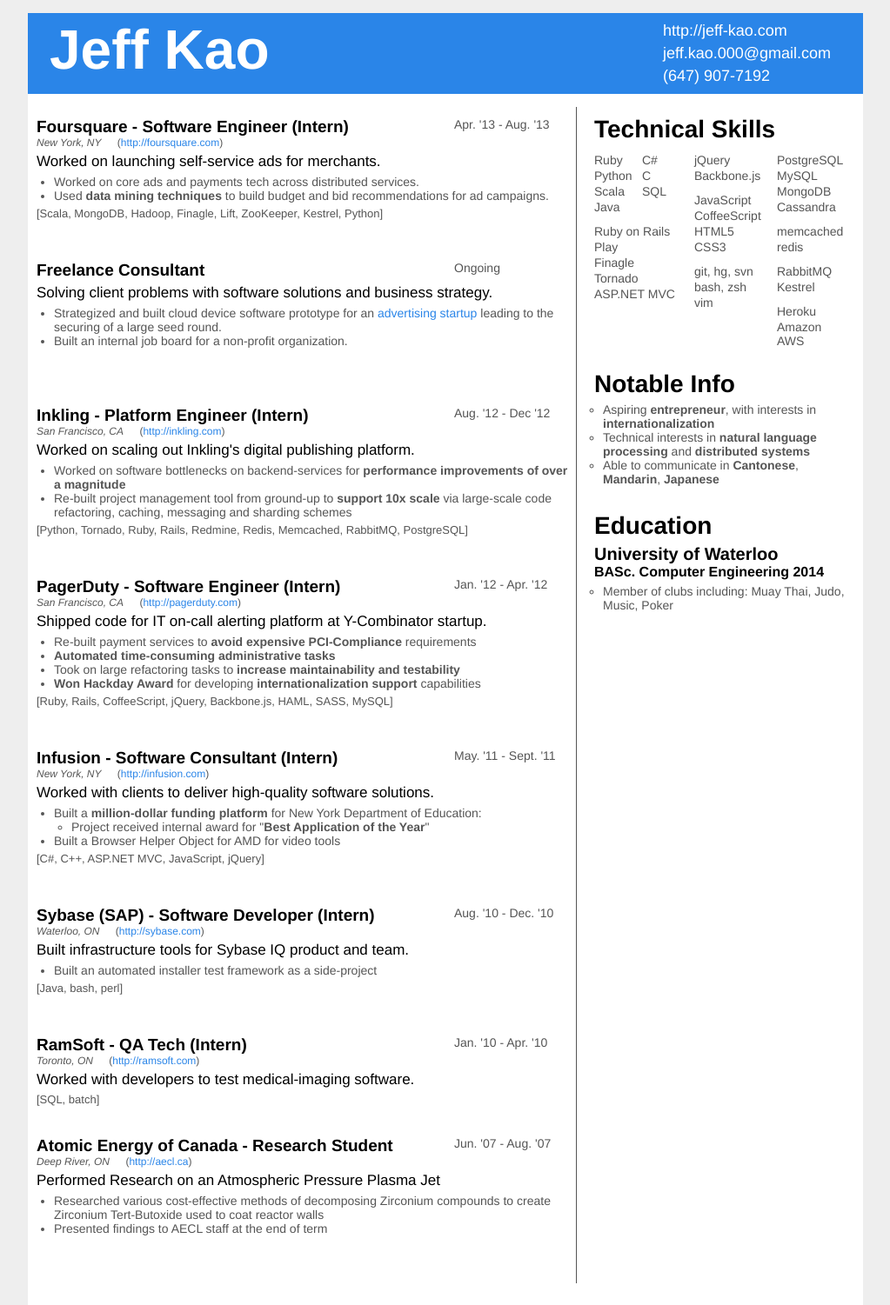
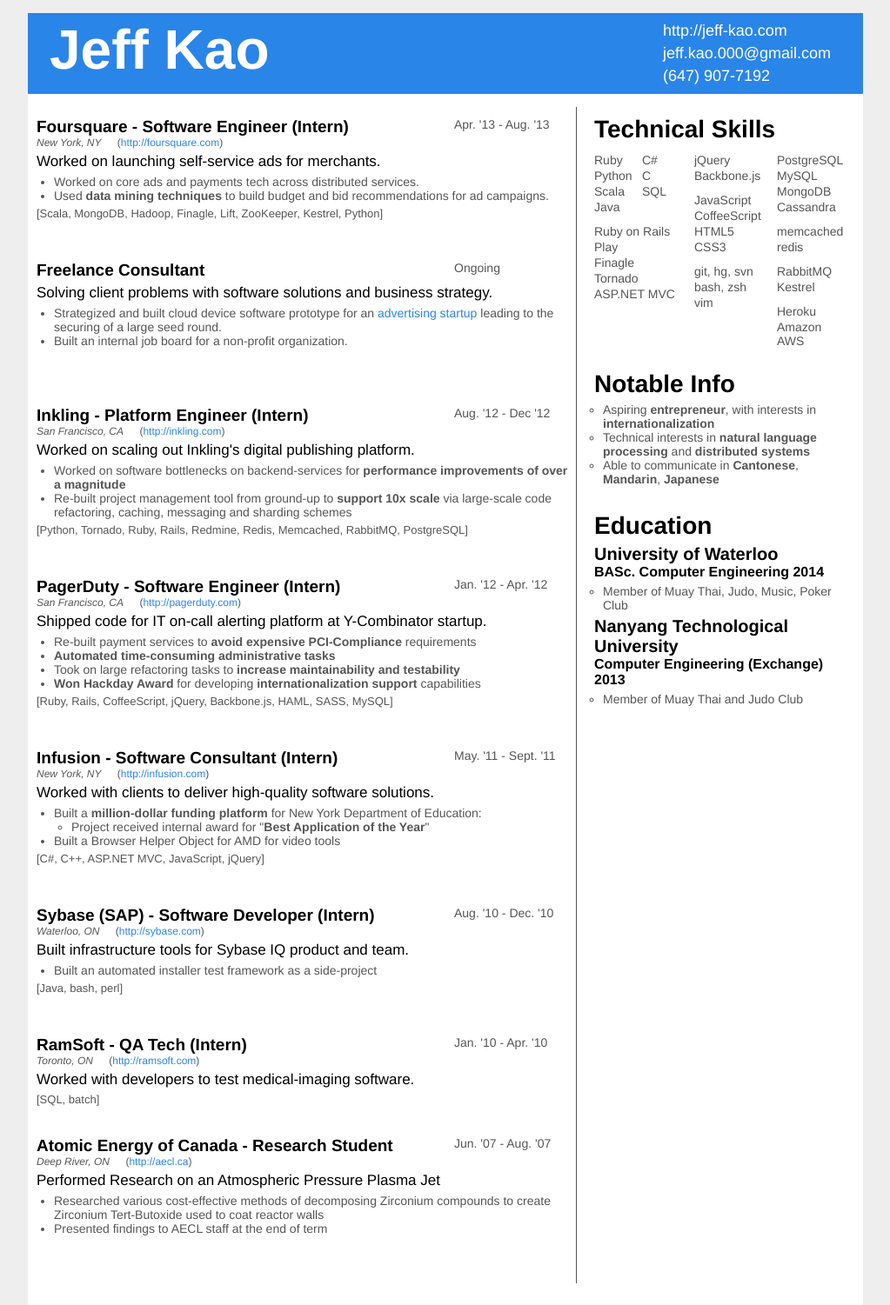
Before and after one commit to jkao/jkao.github.io, a Jekyll site: the page resume.html, which Jekyll copies as it is, in a window 1280 px wide. Shown: the whole page at 87% size, without its empty margins (128-1151 px from the left). Built offline with Jekyll 4.4.1, drawn with Linux system fonts in a browser that asks for light colours.

Commit message:
Added NTU

```diff
--- a/resume.html
+++ b/resume.html
@@ -442,7 +442,7 @@
           <!--</div>-->
           <!--<h6>More on GitHub: <a target="_blank" href="http://github.com/jkao">http://github.com/jkao</a></h6>-->
         <!--</div>-->
-        <!--<div class="clear"></div>-->
+      <!--<div class="clear"></div>-->
         <div class="notable-info">
           <h3>Notable Info</h3>
           <ul>
@@ -457,7 +457,12 @@
           <h4>University of Waterloo</h4>
           <h6>BASc. Computer Engineering 2014</h6>
           <ul>
-            <li>Member of clubs including: Muay Thai, Judo, Music, Poker</li>
+            <li>Member of Muay Thai, Judo, Music, Poker Club</li>
+          </ul>
+          <h4>Nanyang Technological University</h4>
+          <h6>Computer Engineering (Exchange) 2013</h6>
+          <ul>
+            <li>Member of Muay Thai and Judo Club</li>
           </ul>
         </div>
       </div>
```
